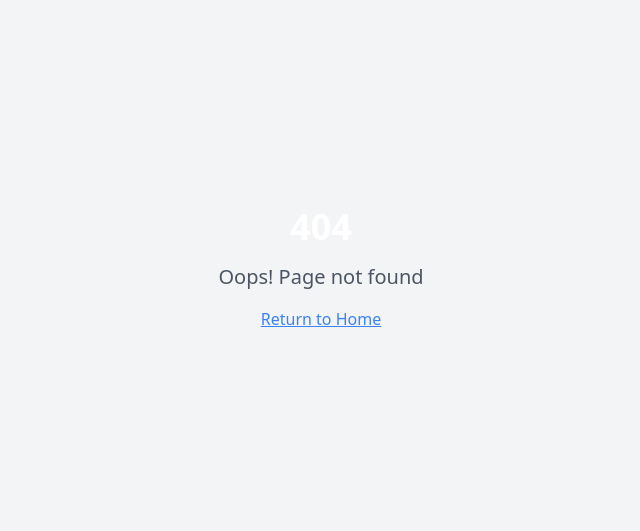
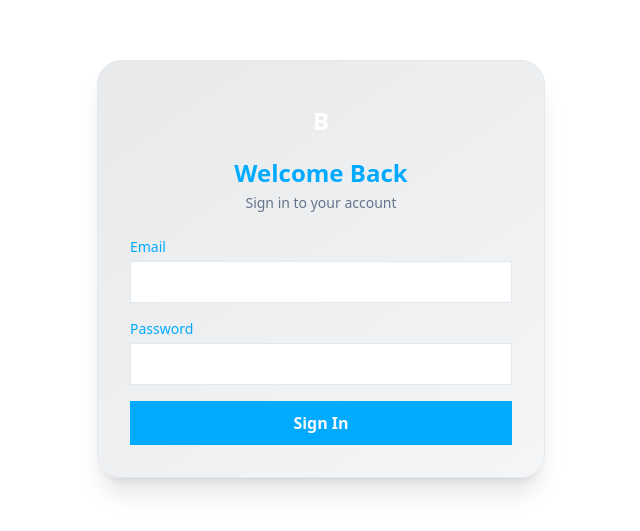
Before and after one commit to khalidzhn/Interpretation-blood-test, a React (Vite) app: page /login in a window 1280 px wide. Before the commit this address had no page. Shown: the part 131-662 px from the top of the page, without its empty margins (319-959 px from the left). Built offline with nearby package versions, Linux system fonts and the light colour scheme; the HTML template or start-up script is replaced by a standard one.

Commit message:
login page

```diff
--- a/src/App.tsx
+++ b/src/App.tsx
@@ -5,6 +5,7 @@ import { QueryClient, QueryClientProvider } from "@tanstack/react-query";
 import { BrowserRouter, Routes, Route } from "react-router-dom";
 import Index from "./pages/Index";
 import LabReportDemo from "./pages/LabReportDemo";
+import Login from "./pages/Login";
 import NotFound from "./pages/NotFound";
 
 const queryClient = new QueryClient();
@@ -16,6 +17,7 @@ const App = () => (
       <Sonner />
       <BrowserRouter>
         <Routes>
+          <Route path="/login" element={<Login />} />
           <Route path="/" element={<Index />} />
           <Route path="/lab-report-demo/:labResultId" element={<LabReportDemo />} />
           {/* ADD ALL CUSTOM ROUTES ABOVE THE CATCH-ALL "*" ROUTE */}
--- /dev/null
+++ b/src/components/Header.tsx
@@ -0,0 +1,54 @@
+import React from "react";
+
+const ThemeToggleButton: React.FC = () => {
+  const [isDark, setIsDark] = React.useState(() =>
+    typeof window !== "undefined"
+      ? document.documentElement.classList.contains("dark")
+      : false
+  );
+
+  React.useEffect(() => {
+    const saved = localStorage.getItem("theme");
+    if (saved === "dark") {
+      document.documentElement.classList.add("dark");
+      setIsDark(true);
+    } else {
+      document.documentElement.classList.remove("dark");
+      setIsDark(false);
+    }
+  }, []);
+
+  const toggleTheme = () => {
+    const html = document.documentElement;
+    if (html.classList.contains("dark")) {
+      html.classList.remove("dark");
+      localStorage.setItem("theme", "light");
+      setIsDark(false);
+    } else {
+      html.classList.add("dark");
+      localStorage.setItem("theme", "dark");
+      setIsDark(true);
+    }
+  };
+
+  return (
+    <button
+      onClick={toggleTheme}
+      className="px-4 py-2 rounded-lg border bg-background dark:bg-medical-dark text-medical-blue dark:text-white shadow hover:bg-blue-50 dark:hover:bg-gray-800 transition"
+      aria-label="Toggle theme"
+    >
+      {isDark ? "🌞 Light Mode" : "🌙 Dark Mode"}
+    </button>
+  );
+};
+
+const Header: React.FC = () => (
+  <header className="w-full px-6 py-4 bg-background dark:bg-medical-dark border-b border-medical-glass-border flex items-center justify-between">
+    <div className="text-xl font-bold text-medical-blue dark:text-white">
+      AI Medical Dashboard
+    </div>
+    <ThemeToggleButton />
+  </header>
+);
+
+export default Header;
--- a/src/components/dashboard/DashboardLayout.tsx
+++ b/src/components/dashboard/DashboardLayout.tsx
@@ -16,6 +16,7 @@ import {
   BoltIcon,
 } from "@heroicons/react/24/outline";
 import LanguageToggle from "./LanguageToggle";
+import Header from "@/components/Header";
 
 interface DashboardLayoutProps {
   children: React.ReactNode;
@@ -35,6 +36,7 @@ const DashboardLayout: React.FC<DashboardLayoutProps> = ({
   children,
   className = "",
 }) => {
+
   const [isSidebarOpen, setIsSidebarOpen] = useState(true);
   const [activeTab, setActiveTab] = useState("dashboard");
 
@@ -100,10 +102,11 @@ const DashboardLayout: React.FC<DashboardLayoutProps> = ({
   };
 
   return (
-    <div className={`min-h-screen bg-medical-dark ${className}`}>
-      {/* Sidebar */}
+<div className="min-h-screen bg-background text-foreground">
+            <Header />
+
       <motion.aside
-        className={`fixed left-0 top-0 h-full glass-enhanced border-r border-medical-glass-border z-40 transition-all duration-300 ${
+        className={`fixed left-0 top-0 h-full bg-sidebar border-r border-sidebar-border z-40 transition-all duration-300 ${
           isSidebarOpen ? "w-64" : "w-16"
         }`}
         initial={{ x: -100 }}
@@ -113,8 +116,7 @@ const DashboardLayout: React.FC<DashboardLayoutProps> = ({
         {/* Logo & Brand */}
         <div className="p-4 border-b border-medical-glass-border">
           <div className="flex items-center gap-3">
-            <div className="w-10 h-10 rounded-xl bg-gradient-to-r from-medical-blue to-medical-purple flex items-center justify-center glow-blue">
-              <SparklesIcon className="w-6 h-6 text-white" />
+<div className="w-10 h-10 rounded-xl bg-primary flex items-center justify-center">              <SparklesIcon className="w-6 h-6 text-foreground" />
             </div>
             {isSidebarOpen && (
               <motion.div
@@ -122,7 +124,7 @@ const DashboardLayout: React.FC<DashboardLayoutProps> = ({
                 animate={{ opacity: 1 }}
                 transition={{ delay: 0.2 }}
               >
-                <h2 className="text-lg font-bold text-medical-blue">
+                <h2 className="text-lg font-bold text-primary">
                   Baseerah
                 </h2>
                 <p className="text-xs text-muted-foreground">Technologies</p>
@@ -140,8 +142,8 @@ const DashboardLayout: React.FC<DashboardLayoutProps> = ({
                 href={item.href}
                 className={`w-full flex items-center gap-3 p-3 rounded-xl transition-all duration-200 ${
                   item.active
-                    ? "bg-medical-blue/20 text-medical-blue border border-medical-blue/30"
-                    : "hover:bg-medical-glass/50 text-muted-foreground hover:text-foreground"
+                    ? "bg-primary/20 text-primary border border-primary/30"
+    : "hover:bg-accent text-muted-foreground hover:text-foreground"
                 }`}
                 whileHover={{ scale: 1.02 }}
                 whileTap={{ scale: 0.98 }}
@@ -154,7 +156,7 @@ const DashboardLayout: React.FC<DashboardLayoutProps> = ({
                   <span className="text-sm font-medium">{item.label}</span>
                 )}
                 {isSidebarOpen && item.badge && (
-                  <span className="ml-auto px-2 py-1 text-xs bg-medical-red rounded-full text-white">
+                  <span className="ml-auto px-2 py-1 text-xs bg-medical-red rounded-full text-foreground">
                     {item.badge}
                   </span>
                 )}
@@ -165,8 +167,8 @@ const DashboardLayout: React.FC<DashboardLayoutProps> = ({
                 onClick={() => setActiveTab(item.id)}
                 className={`w-full flex items-center gap-3 p-3 rounded-xl transition-all duration-200 ${
                   item.active
-                    ? "bg-medical-blue/20 text-medical-blue border border-medical-blue/30"
-                    : "hover:bg-medical-glass/50 text-muted-foreground hover:text-foreground"
+                    ? "bg-primary/20 text-primary border border-primary/30"
+    : "hover:bg-accent text-muted-foreground hover:text-foreground"
                 }`}
                 whileHover={{ scale: 1.02 }}
                 whileTap={{ scale: 0.98 }}
@@ -179,7 +181,7 @@ const DashboardLayout: React.FC<DashboardLayoutProps> = ({
                   <span className="text-sm font-medium">{item.label}</span>
                 )}
                 {isSidebarOpen && item.badge && (
-                  <span className="ml-auto px-2 py-1 text-xs bg-medical-red rounded-full text-white">
+                  <span className="ml-auto px-2 py-1 text-xs bg-medical-red rounded-full text-foreground">
                     {item.badge}
                   </span>
                 )}
@@ -196,7 +198,7 @@ const DashboardLayout: React.FC<DashboardLayoutProps> = ({
             animate={{ opacity: 1, y: 0 }}
             transition={{ delay: 0.8 }}
           >
-            <div className="glass-card p-3 rounded-xl">
+            <div className="bg-card border border-card-foreground p-3 rounded-xl">
               <div className="text-xs text-muted-foreground mb-2">
                 System Status
               </div>
@@ -209,10 +211,10 @@ const DashboardLayout: React.FC<DashboardLayoutProps> = ({
                   </div>
                 </div>
                 <div className="flex items-center justify-between text-xs">
-                  <span className="text-medical-blue">Cloud Sync</span>
+                  <span className="text-primary">Cloud Sync</span>
                   <div className="flex items-center gap-1">
-                    <CloudIcon className="w-3 h-3 text-medical-blue" />
-                    <span className="text-medical-blue">Connected</span>
+                    <CloudIcon className="w-3 h-3 text-primary" />
+                    <span className="text-primary">Connected</span>
                   </div>
                 </div>
                 <div className="flex items-center justify-between text-xs">
@@ -246,9 +248,9 @@ const DashboardLayout: React.FC<DashboardLayoutProps> = ({
             <div className="flex items-center gap-4">
               <button
                 onClick={toggleSidebar}
-                className="p-2 rounded-lg hover:bg-medical-glass/50 transition-colors"
+                className="p-2 rounded-lg hover:bg-popover/50 transition-colors"
               >
-                <Bars3Icon className="w-5 h-5 text-medical-blue" />
+                <Bars3Icon className="w-5 h-5 text-primary" />
               </button>
 
               <div>
@@ -269,11 +271,11 @@ const DashboardLayout: React.FC<DashboardLayoutProps> = ({
             {/* Center Section - Search */}
             <div className="flex-1 max-w-md mx-8">
               <div className="relative">
-                <MagnifyingGlassIcon className="absolute left-3 top-1/2 transform -translate-y-1/2 w-4 h-4 text-medical-blue" />
+                <MagnifyingGlassIcon className="absolute left-3 top-1/2 transform -translate-y-1/2 w-4 h-4 text-primary" />
                 <input
                   type="text"
                   placeholder="Search patients, reports, AI insights..."
-                  className="w-full pl-10 pr-4 py-2 bg-medical-dark/50 border border-medical-glass-border rounded-xl text-sm focus:outline-none focus:ring-2 focus:ring-medical-blue/50 focus:border-medical-blue transition-all"
+                  className="w-full pl-10 pr-4 py-2 bg-background border border-medical-glass-border rounded-xl text-sm focus:outline-none focus:ring-2 focus:ring-medical-blue/50 focus:border-medical-blue transition-all"
                 />
                 <div className="absolute right-3 top-1/2 transform -translate-y-1/2">
                   <div className="flex items-center gap-1">
@@ -288,7 +290,7 @@ const DashboardLayout: React.FC<DashboardLayoutProps> = ({
             <div className="flex items-center gap-3">
               {/* Real-time Clock */}
               <div className="text-right">
-                <div className="text-sm font-mono text-medical-blue">
+                <div className="text-sm font-mono text-primary">
                   {currentTime.toLocaleTimeString()}
                 </div>
                 <div className="text-xs text-muted-foreground">
@@ -300,10 +302,10 @@ const DashboardLayout: React.FC<DashboardLayoutProps> = ({
               <LanguageToggle />
 
               {/* Notifications */}
-              <button className="relative p-2 rounded-lg hover:bg-medical-glass/50 transition-colors">
-                <BellIcon className="w-5 h-5 text-medical-blue" />
+              <button className="relative p-2 rounded-lg hover:bg-popover/50 transition-colors">
+                <BellIcon className="w-5 h-5 text-primary" />
                 <div className="absolute -top-1 -right-1 w-4 h-4 bg-medical-red rounded-full flex items-center justify-center">
-                  <span className="text-xs text-white font-bold">5</span>
+                  <span className="text-xs text-foreground font-bold">5</span>
                 </div>
               </button>
 
@@ -318,7 +320,7 @@ const DashboardLayout: React.FC<DashboardLayoutProps> = ({
                   </div>
                 </div>
                 <div className="w-8 h-8 rounded-full bg-gradient-to-r from-medical-teal to-medical-purple flex items-center justify-center">
-                  <span className="text-sm font-bold text-white">SC</span>
+                  <span className="text-sm font-bold text-foreground">SC</span>
                 </div>
               </div>
             </div>
@@ -334,8 +336,8 @@ const DashboardLayout: React.FC<DashboardLayoutProps> = ({
                 </span>
               </div>
               <div className="flex items-center gap-2">
-                <div className="w-2 h-2 rounded-full bg-medical-blue animate-neural-pulse" />
-                <span className="text-xs text-medical-blue">
+                <div className="w-2 h-2 rounded-full bg-background animate-neural-pulse" />
+                <span className="text-xs text-primary">
                   Response Time: 0.3s avg
                 </span>
               </div>
@@ -374,7 +376,7 @@ const DashboardLayout: React.FC<DashboardLayoutProps> = ({
         {Array.from({ length: 15 }).map((_, i) => (
           <motion.div
             key={i}
-            className="absolute w-1 h-1 rounded-full bg-medical-blue"
+            className="absolute w-1 h-1 rounded-full bg-background"
             style={{
               left: `${Math.random() * 100}%`,
               top: `${Math.random() * 100}%`,
--- a/src/components/dashboard/FileUploadZone.tsx
+++ b/src/components/dashboard/FileUploadZone.tsx
@@ -30,6 +30,15 @@ const FileUploadZone: React.FC<FileUploadZoneProps> = ({
   maxSize = 10 * 1024 * 1024, // 10MB
   className = "",
 }) => {
+  const [pendingFiles, setPendingFiles] = useState<File[]>([]);
+  const [showPatientModal, setShowPatientModal] = useState(false);
+  const [patientId, setPatientId] = useState("");
+  const [assignedDoctor, setAssignedDoctor] = useState("");
+  const doctorOptions = [
+    { value: "dr_ahmed", label: "Dr. Ahmed" },
+    { value: "dr_sara", label: "Dr. Sara" },
+    { value: "dr_john", label: "Dr. John" },
+  ];
   const [uploadedFiles, setUploadedFiles] = useState<UploadedFile[]>([]);
   const [isDragActive, setIsDragActive] = useState(false);
   const uploadToBackend = async (file: File) => {
@@ -54,38 +63,16 @@ const FileUploadZone: React.FC<FileUploadZoneProps> = ({
       uploadedFiles.every(f => f.status !== "uploading")
     ) {
       onUploadComplete?.();
+      setShowPatientModal(true);
       setUploadedFiles([]);
     }
   }, [uploadedFiles, onUploadComplete]);
-
 const onDrop = useCallback(
   (acceptedFiles: File[]) => {
-      const newFiles: UploadedFile[] = acceptedFiles.map((file) => ({
-        file,
-        id: Math.random().toString(36).substr(2, 9),
-        status: "uploading",
-        progress: 0,
-      }));
-
-      setUploadedFiles((prev) => [...prev, ...newFiles]);
-      newFiles.forEach(async (uploadFile) => {
-        const success = await uploadToBackend(uploadFile.file);
-        setUploadedFiles((prev) =>
-          prev.map((f) =>
-            f.id === uploadFile.id
-              ? {
-                ...f,
-                status: success ? "success" : "error",
-                progress: 100,
-              }
-              : f,
-          ),
-        );
-      });
-
-      onFileUpload?.(acceptedFiles);
+    setPendingFiles(acceptedFiles);
+    setShowPatientModal(true);
   },
-    [onFileUpload],
+  []
 );
 
   const { getRootProps, getInputProps, isDragAccept, isDragReject } =
@@ -139,6 +126,85 @@ const FileUploadZone: React.FC<FileUploadZoneProps> = ({
   return (
     <div className={`w-full ${className}`}>
       {/* Drop Zone */}
+      {showPatientModal && (
+        <div className="fixed inset-0 z-50 flex items-center justify-center bg-black/40">
+          <motion.div
+            initial={{ scale: 0.9, opacity: 0 }}
+            animate={{ scale: 1, opacity: 1 }}
+            className="bg-background rounded-xl shadow-xl p-8 w-full max-w-md glass-card border border-medical-glass-border"
+          >
+            <h3 className="text-xl font-bold mb-4 text-medical-blue">Patient Details</h3>
+            <div className="mb-4">
+              <label className="block text-sm font-medium mb-1 text-medical-blue">Patient ID</label>
+              <input
+                type="text"
+                className="w-full border rounded-lg px-3 py-2 focus:outline-none focus:ring-2 focus:ring-medical-blue"
+                value={patientId}
+                onChange={e => setPatientId(e.target.value)}
+                placeholder="Enter Patient ID"
+              />
+            </div>
+            <div className="mb-6">
+              <label className="block text-sm font-medium mb-1 text-medical-blue">Assigned Doctor</label>
+              <select
+                className="w-full border rounded-lg px-3 py-2 focus:outline-none focus:ring-2 focus:ring-medical-blue"
+                value={assignedDoctor}
+                onChange={e => setAssignedDoctor(e.target.value)}
+              >
+                <option value="">Select Doctor</option>
+                {doctorOptions.map(doc => (
+                  <option key={doc.value} value={doc.value}>{doc.label}</option>
+                ))}
+              </select>
+            </div>
+            <div className="flex justify-end gap-2">
+              <button
+                className="px-4 py-2 rounded-lg bg-medical-blue text-white font-semibold hover:bg-medical-blue/90"
+                onClick={async () => {
+                  // Optionally validate patientId and assignedDoctor here
+                  setShowPatientModal(false);
+
+                  // Now upload the files
+                  const newFiles: UploadedFile[] = pendingFiles.map((file) => ({
+                    file,
+                    id: Math.random().toString(36).substr(2, 9),
+                    status: "uploading",
+                    progress: 0,
+                  }));
+
+                  setUploadedFiles((prev) => [...prev, ...newFiles]);
+                  for (const uploadFile of newFiles) {
+                    const success = await uploadToBackend(uploadFile.file);
+                    setUploadedFiles((prev) =>
+                      prev.map((f) =>
+                        f.id === uploadFile.id
+                          ? {
+                              ...f,
+                              status: success ? "success" : "error",
+                              progress: 100,
+                            }
+                          : f
+                      )
+                    );
+                  }
+                  setPendingFiles([]);
+                }}
+              >
+                Save
+              </button>
+              <button
+                className="px-4 py-2 rounded-lg bg-gray-200 text-gray-700 font-semibold hover:bg-gray-300"
+              onClick={() => {
+                setShowPatientModal(false);
+                setPendingFiles([]);
+              }}              >
+                Cancel
+              </button>
+            </div>
+          </motion.div>
+        </div>
+      )}
+
       <motion.div
         {...rootProps}
         className={`
@@ -317,7 +383,7 @@ const FileUploadZone: React.FC<FileUploadZoneProps> = ({
                       <span>Uploading...</span>
                       <span>{uploadedFile.progress}%</span>
                     </div>
-                    <div className="h-1 bg-medical-dark rounded-full overflow-hidden">
+                    <div className="h-1 bg-background rounded-full overflow-hidden">
                       <motion.div
                         className={`h-full bg-${getStatusColor(uploadedFile.status)}`}
                         initial={{ width: 0 }}
@@ -335,5 +401,4 @@ const FileUploadZone: React.FC<FileUploadZoneProps> = ({
     </div>
   );
 };
-
 export default FileUploadZone;
--- /dev/null
+++ b/src/components/ui/ThemeToggleButton.tsx
@@ -0,0 +1,45 @@
+import React from "react";
+
+const ThemeToggleButton: React.FC = () => {
+const [isDark, setIsDark] = React.useState(() =>
+  typeof window !== "undefined"
+    ? document.documentElement.classList.contains("dark")
+    : false
+);
+
+React.useEffect(() => {
+  const saved = localStorage.getItem("theme");
+  if (saved === "dark") {
+    document.documentElement.classList.add("dark");
+    setIsDark(true);
+  } else {
+    document.documentElement.classList.remove("dark");
+    setIsDark(false);
+  }
+}, []);
+
+const toggleTheme = () => {
+  const html = document.documentElement;
+  if (html.classList.contains("dark")) {
+    html.classList.remove("dark");
+    localStorage.setItem("theme", "light");
+    setIsDark(false);
+  } else {
+    html.classList.add("dark");
+    localStorage.setItem("theme", "dark");
+    setIsDark(true);
+  }
+};
+
+  return (
+    <button
+      onClick={toggleTheme}
+      className="px-4 py-2 rounded-lg border bg-background text-medical-blue shadow hover:bg-blue-50 transition"
+      aria-label="Toggle theme"
+    >
+      {isDark ? "🌞 Light Mode" : "🌙 Dark Mode"}
+    </button>
+  );
+};
+
+export default ThemeToggleButton;
--- a/src/index.css
+++ b/src/index.css
@@ -8,6 +8,46 @@
    * Sophisticated dark theme with blue-teal-purple gradients and glassmorphism effects
    */
   :root {
+    --background: 0 0% 100%;
+    --foreground: 222.2 84% 4.9%;
+
+    --card: 0 0% 100%;
+    --card-foreground: 222.2 84% 4.9%;
+
+    --popover: 0 0% 100%;
+    --popover-foreground: 222.2 84% 4.9%;
+
+    --primary: 200 100% 50%;
+    --primary-foreground: 210 40% 98%;
+
+    --secondary: 210 40% 96.1%;
+    --secondary-foreground: 222.2 47.4% 11.2%;
+
+    --muted: 210 40% 96.1%;
+    --muted-foreground: 215.4 16.3% 46.9%;
+
+    --accent: 210 40% 96.1%;
+    --accent-foreground: 222.2 47.4% 11.2%;
+
+    --destructive: 0 84.2% 60.2%;
+    --destructive-foreground: 210 40% 98%;
+
+    --border: 214.3 31.8% 91.4%;
+    --input: 214.3 31.8% 91.4%;
+    --ring: 222.2 84% 4.9%;
+
+    --sidebar-background: 0 0% 98%;
+    --sidebar-foreground: 240 5.3% 26.1%;
+    --sidebar-primary: 240 5.9% 10%;
+    --sidebar-primary-foreground: 0 0% 98%;
+    --sidebar-accent: 240 4.8% 95.9%;
+    --sidebar-accent-foreground: 240 5.9% 10%;
+    --sidebar-border: 220 13% 91%;
+    --sidebar-ring: 217.2 91.2% 59.8%;
+  }
+  .dark {
+
+
     --background: 218 30% 7%;
     --foreground: 0 0% 100%;
 
@@ -115,8 +155,7 @@
   }
 
   body {
-    @apply bg-medical-dark text-foreground font-sans antialiased;
-    background: #0e1117;
+    @apply bg-background text-foreground font-sans antialiased;
     background-attachment: fixed;
   }
 
--- /dev/null
+++ b/src/pages/Login.tsx
@@ -0,0 +1,67 @@
+import React, { useState } from "react";
+import { motion } from "framer-motion";
+
+const Login: React.FC = () => {
+  const [email, setEmail] = useState("");
+  const [password, setPassword] = useState("");
+  const [loading, setLoading] = useState(false);
+
+  const handleLogin = (e: React.FormEvent) => {
+    e.preventDefault();
+    setLoading(true);
+    // Simulate login
+    setTimeout(() => setLoading(false), 1500);
+  };
+
+  return (
+    <div className="min-h-screen flex items-center justify-center bg-background text-foreground">
+      <motion.div
+        className="glass-card p-8 rounded-2xl shadow-xl w-full max-w-md border border-border"
+        initial={{ opacity: 0, y: 40 }}
+        animate={{ opacity: 1, y: 0 }}
+        transition={{ duration: 0.6 }}
+      >
+        <div className="flex flex-col items-center mb-6">
+          <div className="w-14 h-14 rounded-xl bg-gradient-to-r from-medical-blue to-medical-purple flex items-center justify-center mb-2">
+            <span className="text-2xl font-bold text-white">B</span>
+          </div>
+          <h2 className="text-2xl font-bold text-primary mb-1">Welcome Back</h2>
+          <p className="text-muted-foreground text-sm">Sign in to your account</p>
+        </div>
+        <form onSubmit={handleLogin} className="space-y-4">
+          <div>
+            <label className="block text-sm font-medium mb-1 text-primary">Email</label>
+            <input
+              type="email"
+              required
+              className="w-full px-3 py-2 rounded-lg border border-border bg-background text-foreground focus:outline-none focus:ring-2 focus:ring-primary"
+              value={email}
+              onChange={e => setEmail(e.target.value)}
+              autoComplete="username"
+            />
+          </div>
+          <div>
+            <label className="block text-sm font-medium mb-1 text-primary">Password</label>
+            <input
+              type="password"
+              required
+              className="w-full px-3 py-2 rounded-lg border border-border bg-background text-foreground focus:outline-none focus:ring-2 focus:ring-primary"
+              value={password}
+              onChange={e => setPassword(e.target.value)}
+              autoComplete="current-password"
+            />
+          </div>
+          <button
+            type="submit"
+            disabled={loading}
+            className="w-full py-2 rounded-lg bg-primary text-primary-foreground font-semibold hover:bg-primary/90 transition"
+          >
+            {loading ? "Signing in..." : "Sign In"}
+          </button>
+        </form>
+      </motion.div>
+    </div>
+  );
+};
+
+export default Login;
```
Lines whose indentation alone changed are shown as unchanged.
